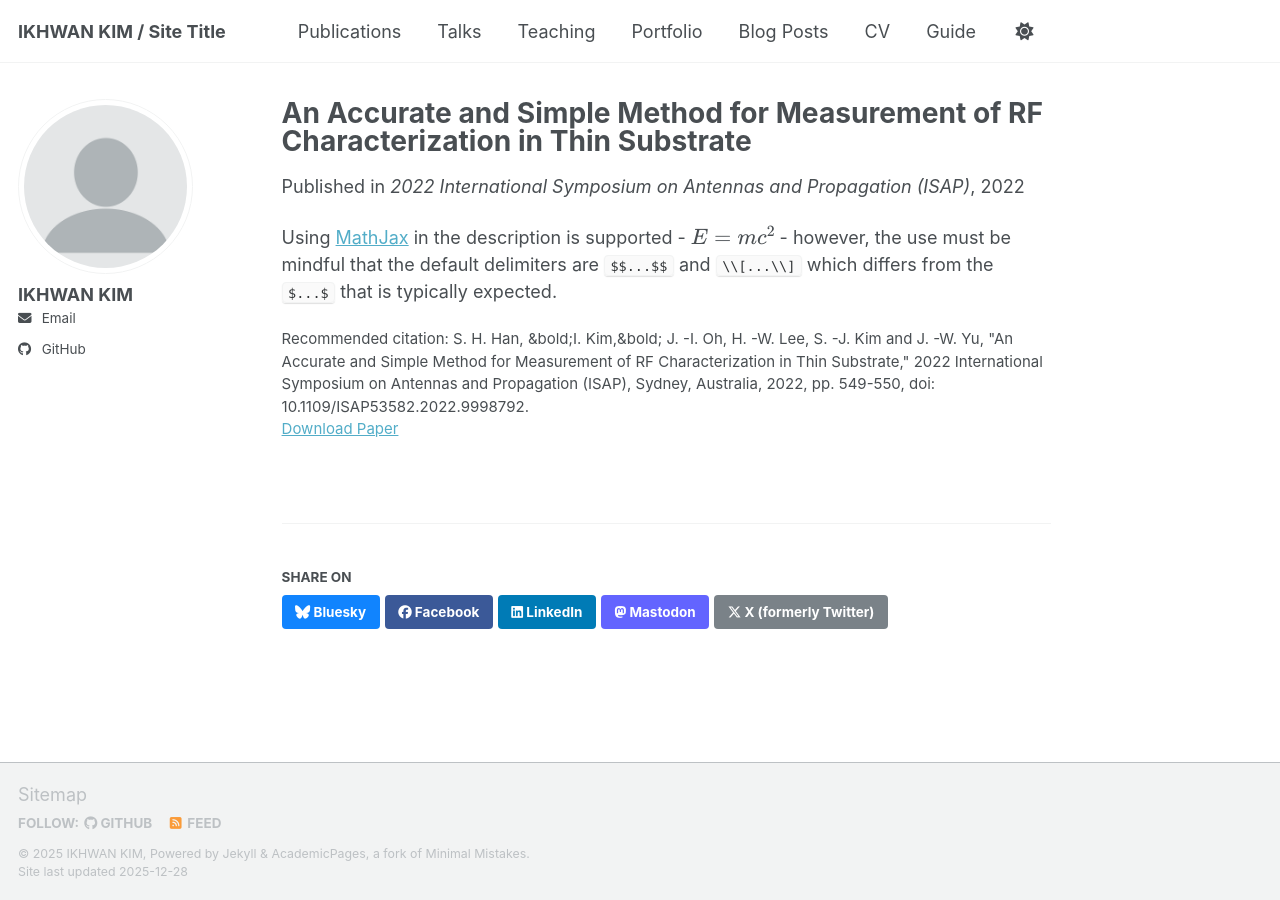
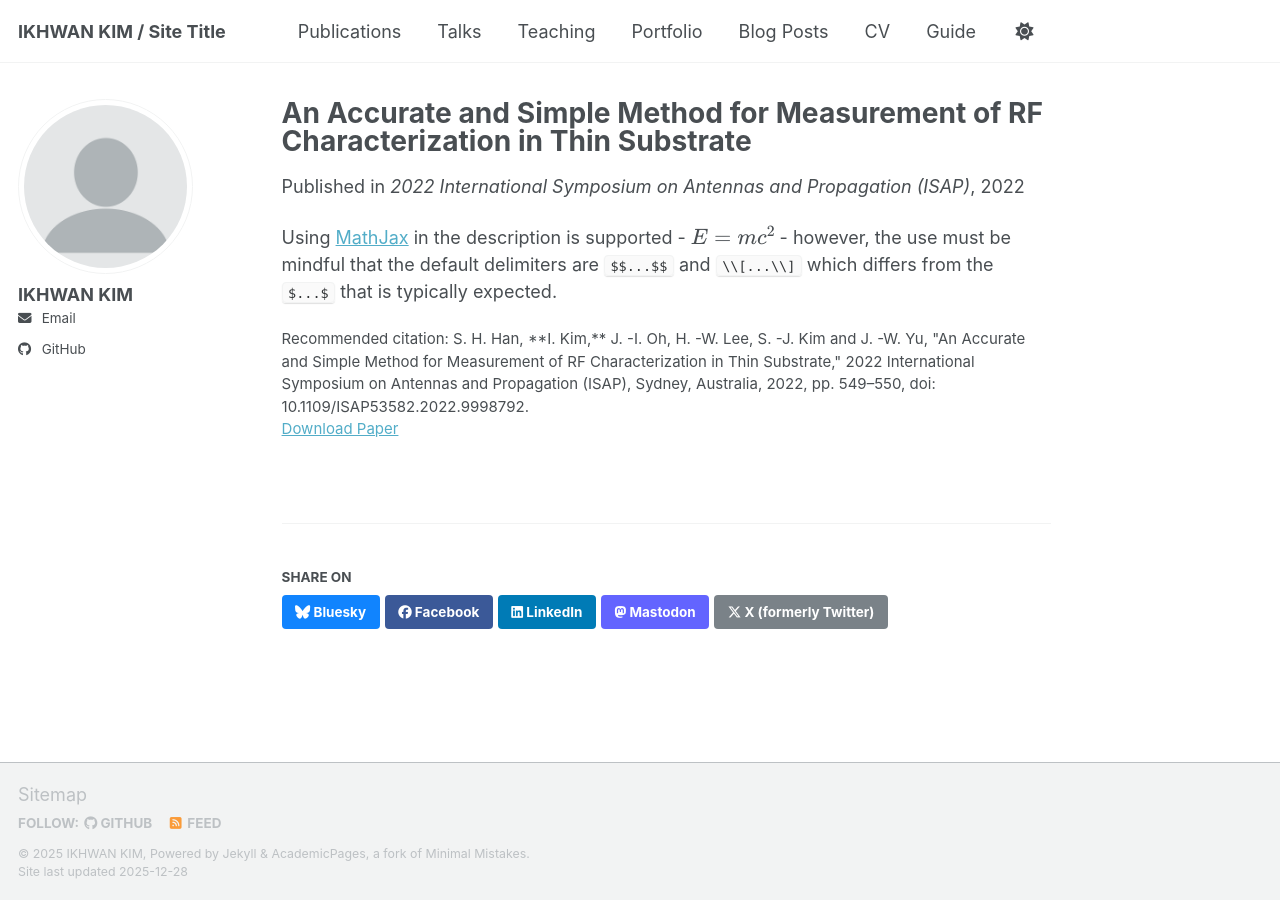
Before and after one commit to ikhwan-kim-rf/ikhwan-kim-rf, a Jekyll site: the page built from _publications/An Accurate and Simple Method for Measurement of RF Characterization in Thin Substrate.md, in a window 1280 px wide. Built offline with Jekyll 4.4.1, drawn with Linux system fonts in a browser that asks for light colours; a script bundle is joined from its source files by our own code; library files that are not in the unit come from our copies; some of the changed lines change nothing that is shown.

Commit message:
Update An Accurate and Simple Method for Measurement of RF Characterization in Thin Substrate.md

```diff
--- a/_publications/An Accurate and Simple Method for Measurement of RF Characterization in Thin Substrate.md
+++ b/_publications/An Accurate and Simple Method for Measurement of RF Characterization in Thin Substrate.md
@@ -7,7 +7,7 @@ excerpt: 'This paper presents that dielectric constant and loss tangent can be o
 date: 2022-10-31
 venue: '2022 International Symposium on Antennas and Propagation (ISAP)'
 paperurl: '10.1109/ISAP53582.2022.9998792'
-citation: 'S. H. Han, &bold;I. Kim,&bold; J. -I. Oh, H. -W. Lee, S. -J. Kim and J. -W. Yu, &quot;An Accurate and Simple Method for Measurement of RF Characterization in Thin Substrate,&quot; 2022 International Symposium on Antennas and Propagation (ISAP), Sydney, Australia, 2022, pp. 549-550, doi: 10.1109/ISAP53582.2022.9998792.'
+citation: 'S. H. Han, **I. Kim,** J. -I. Oh, H. -W. Lee, S. -J. Kim and J. -W. Yu, "An Accurate and Simple Method for Measurement of RF Characterization in Thin Substrate," 2022 International Symposium on Antennas and Propagation (ISAP), Sydney, Australia, 2022, pp. 549–550, doi: 10.1109/ISAP53582.2022.9998792.'
 ---
 
 Using [MathJax](https://www.mathjax.org/) in the description is supported - $$E=mc^2$$ - however, the use must be mindful that the default delimiters are `$$...$$` and `\\[...\\]` which differs from the `$...$` that is typically expected.
```
